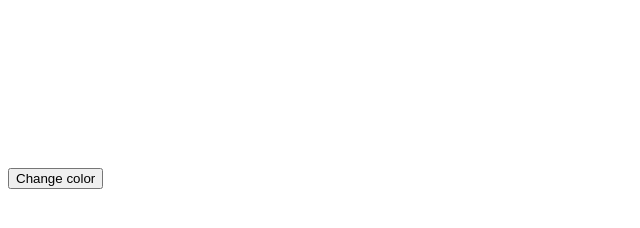
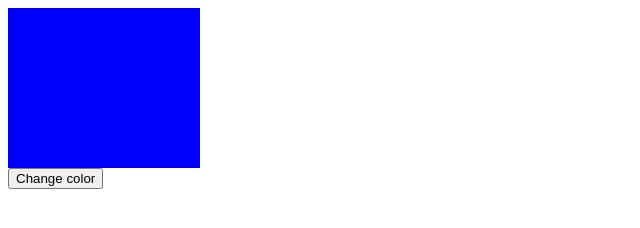
Before and after one commit to labs-web/prototype-gitflow, a plain HTML site: page index.html in a window 1280 px wide. Both pictures are taken after a click on the button "Change color". Shown: the whole page, without its empty margins (0-640 px from the left). Drawn offline with Linux system fonts and the light colour scheme.

Commit message:
feature/jalil-betroji

```diff
--- a/index.html
+++ b/index.html
@@ -6,7 +6,7 @@
     <title>Document</title>
 </head>
 <body>
-    <div id="divColor" style="width:12rem; height: 10rem;">
+    <div id="divColor" style="width:12rem; height: 10rem; background-color: red;">
 
     </div>
     <button id="colorChnage">Change color</button>
--- a/main.js
+++ b/main.js
@@ -1,2 +1,7 @@
 let changeColorBtn = document.getElementById('colorChnage');
 let divColor = document.getElementById('divColor');
+
+changeColorBtn.addEventListener('click' , (e) => {
+    e.preventDefault();
+    divColor.style.backgroundColor = 'blue';
+})
```
